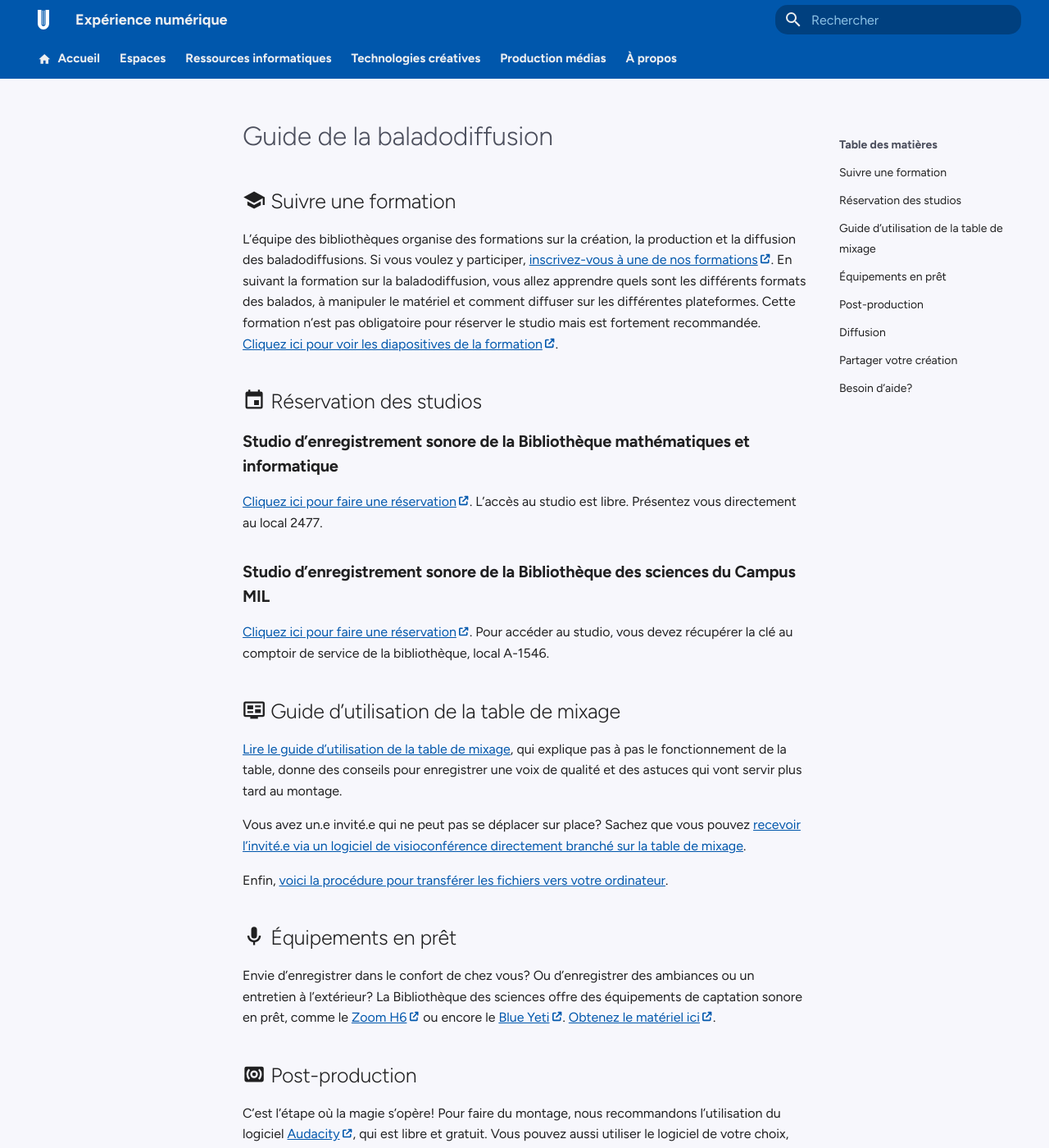
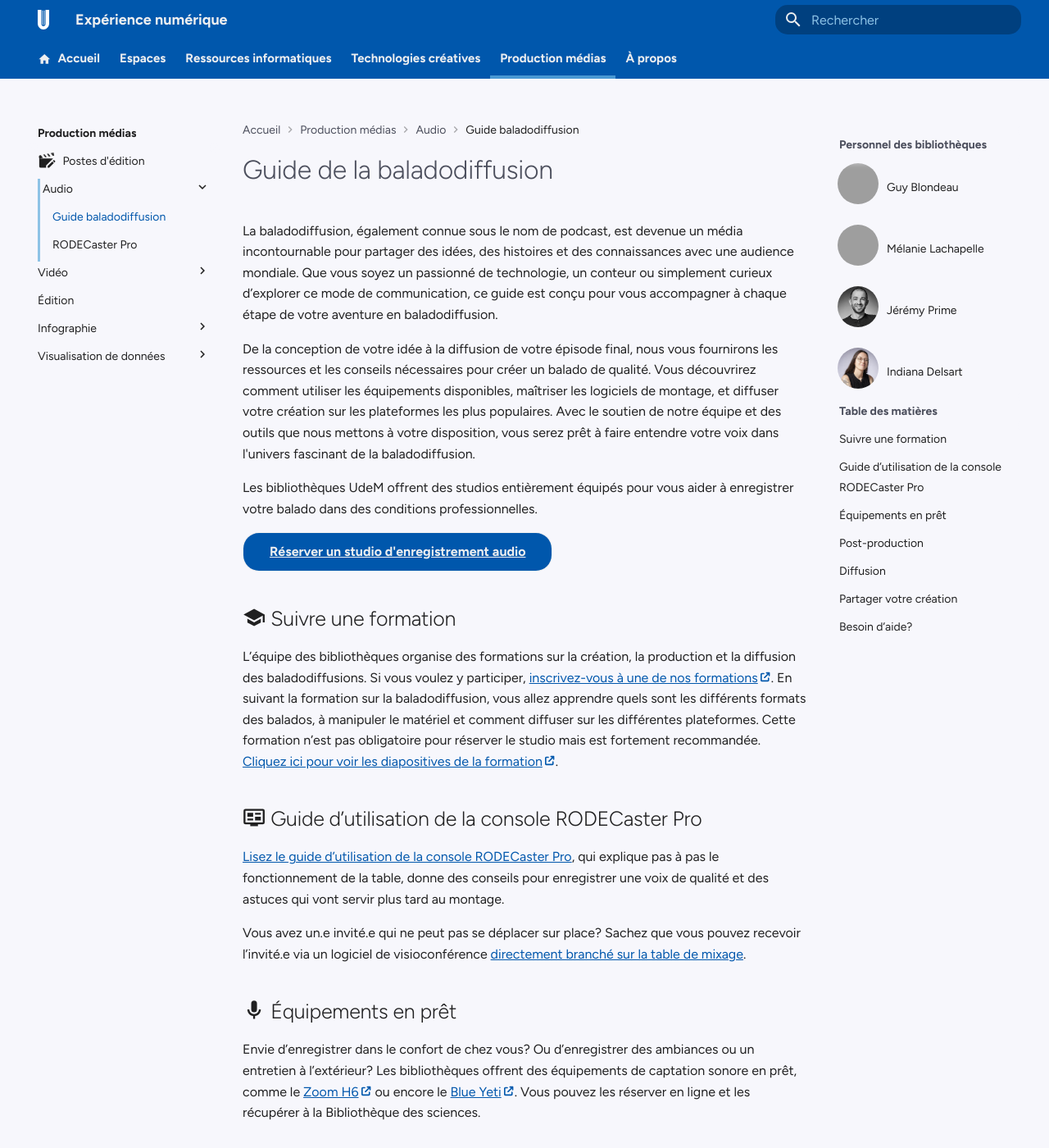
Before and after one commit to bibudem/hub, an MkDocs documentation site: the page built from docs/medias/audio/guide-balado.md, in a window 1280 px wide and 1400 px high. Shown: the whole window at 82% size. Built offline with MkDocs 1.6.1 and Material for MkDocs 9.7.7, drawn with Linux system fonts in a browser that asks for light colours; some web fonts are replaced; comment, search, counter and statistics services are not loaded; some of the changed text lies outside the part shown; grey boxes are pictures that could not be loaded.

Commit message:
màj guide balado

```diff
--- a/docs/medias/audio/guide-balado.md
+++ b/docs/medias/audio/guide-balado.md
@@ -1,57 +1,57 @@
+---
+personnes:
+  - guy
+  - melanie
+  - jeremy
+  - indiana
+---
+
 # Guide de la baladodiffusion
+
+La baladodiffusion, également connue sous le nom de podcast, est devenue un média incontournable pour partager des idées, des histoires et des connaissances avec une audience mondiale. Que vous soyez un passionné de technologie, un conteur ou simplement curieux d’explorer ce mode de communication, ce guide est conçu pour vous accompagner à chaque étape de votre aventure en baladodiffusion.
+
+De la conception de votre idée à la diffusion de votre épisode final, nous vous fournirons les ressources et les conseils nécessaires pour créer un balado de qualité. Vous découvrirez comment utiliser les équipements disponibles, maîtriser les logiciels de montage, et diffuser votre création sur les plateformes les plus populaires. Avec le soutien de notre équipe et des outils que nous mettons à votre disposition, vous serez prêt à faire entendre votre voix dans l'univers fascinant de la baladodiffusion.
+
+Les bibliothèques UdeM offrent des studios entièrement équipés pour vous aider à enregistrer votre balado dans des conditions professionnelles.
+
+[Réserver un studio d'enregistrement audio](../../espaces/studios-audio.md){ .md-button .md-button--primary}
 
 ## :material-school: Suivre une formation
 
 L’équipe des bibliothèques organise des formations sur la création, la production et la diffusion des baladodiffusions. Si vous voulez y participer, [inscrivez-vous à une de nos formations](https://bib.umontreal.ca/formations/calendrier?cid=7690&t=g&cal=7690&d=0000-00-00&ct=34766&inc=0). En suivant la formation sur la baladodiffusion, vous allez apprendre quels sont les différents formats des balados, à manipuler le matériel et comment diffuser sur les différentes plateformes. Cette formation n’est pas obligatoire pour réserver le studio mais est fortement recommandée. [Cliquez ici pour voir les diapositives de la formation](https://hackmd.io/@creanum/balado).
 
-## :material-calendar: Réservation des studios
 
-### **Studio d’enregistrement sonore de la Bibliothèque mathématiques et informatique**
-[Cliquez ici pour faire une réservation](https://calendrier.bib.umontreal.ca/space/24357).
-L’accès au studio est libre. Présentez vous directement au local 2477.
 
-### **Studio d’enregistrement sonore de la Bibliothèque des sciences du Campus MIL**
-[Cliquez ici pour faire une réservation](https://calendrier.bib.umontreal.ca/spaces?lid=2010&gid=5507).
-Pour accéder au studio, vous devez récupérer la clé au comptoir de service de la bibliothèque, local A-1546.
+## :material-television-guide: Guide d’utilisation de la console RODECaster Pro
 
-## :material-television-guide: Guide d’utilisation de la table de mixage
+[Lisez le guide d’utilisation de la console RODECaster Pro](rodecaster.md), qui explique pas à pas le fonctionnement de la table, donne des conseils pour enregistrer une voix de qualité et des astuces qui vont servir plus tard au montage.
 
-[Lire le guide d’utilisation de la table de mixage](rodecasterpro.md), qui explique pas à pas le fonctionnement de la table, donne des conseils pour enregistrer une voix de qualité et des astuces qui vont servir plus tard au montage.
-
-Vous avez un.e invité.e qui ne peut pas se déplacer sur place? Sachez que vous pouvez [recevoir l’invité.e via un logiciel de visioconférence directement branché sur la table de mixage](rodecasterpro.md).
-
-Enfin, [voici la procédure pour transférer les fichiers vers votre ordinateur](rodecasterpro.md#transfert-des-fichiers).
+Vous avez un.e invité.e qui ne peut pas se déplacer sur place? Sachez que vous pouvez recevoir l’invité.e via un logiciel de visioconférence [directement branché sur la table de mixage](rodecasterpro.md).
 
 ## :material-microphone: Équipements en prêt
 
-Envie d’enregistrer dans le confort de chez vous? Ou d’enregistrer des ambiances ou un entretien à l’extérieur? La Bibliothèque des sciences offre des équipements de captation sonore en prêt, comme le [Zoom H6](https://www.notion.so/Zoom-H6-et-accessoires-97563cbe35d94688a7ce9b1a9a7a2c6f) ou encore le [Blue Yeti](https://www.notion.so/Micro-Blue-Yeti-3d46a690697e411886566b4e0712e354). [Obtenez le matériel ici](https://umontreal.on.worldcat.org/oclc/1346988068).
+Envie d’enregistrer dans le confort de chez vous? Ou d’enregistrer des ambiances ou un entretien à l’extérieur? Les bibliothèques offrent des équipements de captation sonore en prêt, comme le [Zoom H6](https://umontreal.on.worldcat.org/oclc/1346988068) ou encore le [Blue Yeti](https://umontreal.on.worldcat.org/oclc/1346988068). Vous pouvez les réserver en ligne et les récupérer à la Bibliothèque des sciences.
 
 ## :material-surround-sound: Post-production
 
-C’est l’étape où la magie s’opère! Pour faire du montage, nous recommandons l’utilisation du logiciel [Audacity](https://www.audacityteam.org/), qui est libre et gratuit. Vous pouvez aussi utiliser le logiciel de votre choix, comme Adobe Audition ou Reaper. Ces logiciels sont offerts en bibliothèques. [Pour connaître tous les logiciels offerts, cliquez ici](https://www.notion.so/Logiciels-offerts-793a9c8a4a0a4773a4ffa1e69b73be15).
-
-La première étape consiste à [enlever le bruit ambiant](https://www.notion.so/R-duction-du-bruit-86eea92be6c04814a2100ad811fafb46). Ensuite, c’est de faire le montage. L’équipe travaille actuellement à l’élaboration d’un guide pour Audacity. En attendant, [des ressources sont disponibles sur YouTube](https://www.youtube.com/watch?v=IXoGmyzNZOY&list=PLqazFFzUAPc7XJjOcH4iPDoIeFHA_eyKh) (en).
+C’est l’étape où la magie s’opère! Pour faire du montage, nous recommandons l’utilisation du logiciel [Audacity](/docs/logiciels/audacity.md), qui est libre et gratuit. Vous pouvez aussi utiliser le logiciel de votre choix, comme [Adobe Audition](/logiciels/adobe.md) ou [Reaper](/docs/logiciels/reaper.md). [Ces logiciels sont offerts en bibliothèques](../../logiciels/index.md).
 
 ## :material-publish: Diffusion
 
-### Prêt à faire écouter votre création au monde?
+Prêt à faire écouter votre création au monde?
 
-[Anchor.fm](http://Anchor.fm) : C’est la plateforme qu’on recommande pour la diffusion de la baladodiffusion sur les différents services comme Spotify, Apple Podcasts et autres. C’est gratuit et vous pouvez à tout moment changer au besoin vers une autre plateforme.
+[Spotify for Podcasters](https://podcasters.spotify.com/) est la plateforme qu’on recommande pour la diffusion de votre balado sur les différents services comme Spotify, Apple Podcasts et autres. C’est gratuit et vous pouvez à tout moment changer de plateforme.
 
 ### Envie de partager votre création sur les réseaux sociaux?
 
-Avez-vous entendu parler des audiogrammes? C’est une vidéo avec un extrait sonore présentant une image fixe, une forme d’onde et des fois, des transcriptions. [Voici un exemple d’audiogramme](https://www.youtube.com/watch?v=jibvu9BHV_k). Vous pouvez utiliser des services comme [Headliner](https://www.headliner.app/) ou créer le votre avec [Adobe After Effects](https://www.notion.so/Adobe-After-Effects-2722ce59ac8542fab529050b963972e7).
+Avez-vous entendu parler des audiogrammes? C’est une vidéo avec un extrait sonore présentant une image fixe, une forme d’onde et des fois, des transcriptions. [Voici un exemple d’audiogramme](https://www.youtube.com/watch?v=jibvu9BHV_k). Vous pouvez utiliser des services comme [Headliner](https://www.headliner.app/), [Descript](https://www.descript.com/) ou créer le votre avec [Adobe After Effects](../../logiciels/adobe.md).
 
 ## :material-share: Partager votre création
 
-Nous serions ravis d’écouter votre création et de la mettre en avant dans la section [Projets et réalisations](https://www.notion.so/4d7f8d411822420cb72c0fc93236767e). Vous aurez aussi l’occasion d’y découvrir les productions enregistrées dans nos studios par la communauté UdeM. N’hésitez pas à nous partager le lien sur [tech@bib.umontreal.ca](https://www.notion.so/Nous-joindre-33f9bd7c0c67457da83396c179ccb487)
+Nous serions ravis d’écouter votre création et de la mettre en avant dans la section [Projets et réalisations](https://www.notion.so/4d7f8d411822420cb72c0fc93236767e). Vous aurez aussi l’occasion d’y découvrir les productions enregistrées dans nos studios par la communauté UdeM. N’hésitez pas à nous partager le lien sur [tech@bib.umontreal.ca].
 
 ## :material-help-rhombus: Besoin d’aide?
 
 ### Consultation individuelle
 
-Vous pouvez prendre rendez-vous avec un membre de notre équipe pour une consultation individuelle en ligne ou sur place.
-
-[Consultation Bibliothèque des sciences](https://outlook.office365.com/owa/calendar/Bibliothquedessciences@Udemontreal.onmicrosoft.com/bookings/s/3hWeLYTrk0KYyl-e4bQcxw2)
-
-[Consultation Bibliothèque mathématiques et informatique](https://outlook.office365.com/owa/calendar/Bibliothquedemathmatiquesetinformatique@Udemontreal.onmicrosoft.com/bookings/)
+Vous pouvez prendre rendez-vous avec [un membre de notre équipe](../../a-propos/equipe.md) pour une consultation individuelle en ligne ou sur place.
--- a/nav.yml
+++ b/nav.yml
@@ -84,9 +84,8 @@ nav:
     - Postes d'édition : medias/postes-edition.md
     - Audio :
       - medias/audio/index.md
-      - Studio audio : medias/audio/studio.md
-      - Montage audio : medias/audio/montage.md
-      - Guide : medias/audio/rodecasterpro.md
+      - Guide baladodiffusion : medias/audio/guide-balado.md
+      - RODECaster Pro : medias/audio/rodecasterpro.md
 
     - Vidéo :
       - medias/video/index.md
```
Also changed, not shown: docs/logiciels/logiciels.csv (+16 -16 lines).
